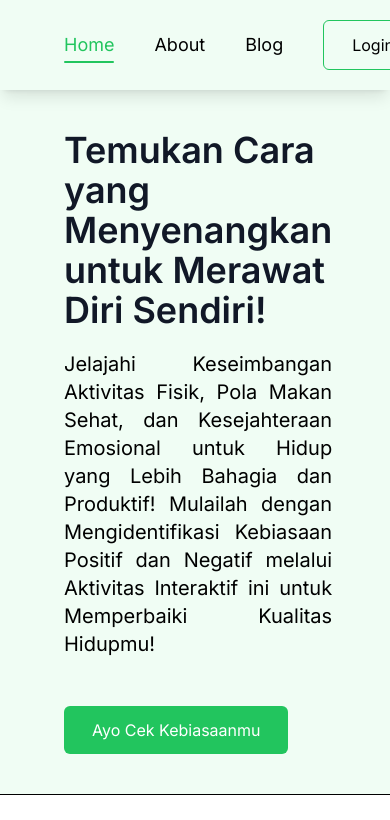
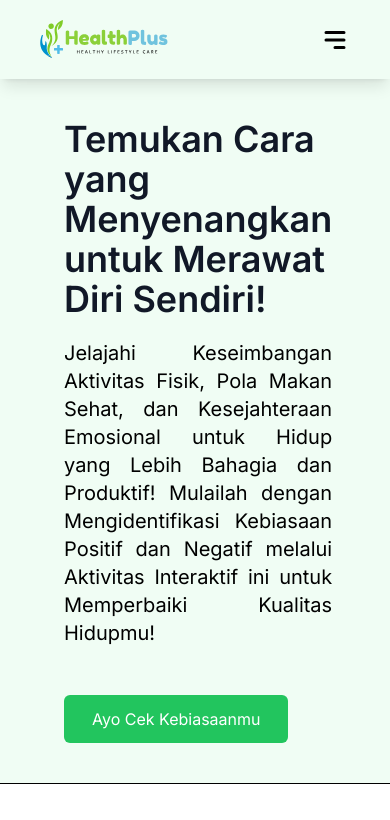
Before and after one commit to HizkiaReppi/health-plus, a Next.js app: page / in a window 390 px wide. Shown: the top 820 px of the page. Built offline with nearby package versions, Linux system fonts and the light colour scheme.

Commit message:
fix(navbar) add responsive

```diff
--- a/src/components/utilities/NavLink.js
+++ b/src/components/utilities/NavLink.js
@@ -9,7 +9,7 @@ const NavLink = ({ href, active = false, children }) => {
   return (
     <Link
       href={href}
-      className={`text-lg relative ${
+      className={`text-base md:text-lg relative ${
         active ? 'text-primary-500' : 'text-black'
       } hover:text-primary-500 duration-100`}
       onMouseEnter={() => setActiveHover(true)}
@@ -17,7 +17,7 @@ const NavLink = ({ href, active = false, children }) => {
     >
       {children}
       {(active || activeHover) && (
-        <span className='absolute left-0 -bottom-2 w-full h-0.5 bg-primary-500 rounded-full' />
+        <span className='absolute left-0 -bottom-2 w-full h-0 md:h-0.5 bg-primary-500 rounded-full' />
       )}
     </Link>
   );
--- a/src/components/utilities/Navbar.js
+++ b/src/components/utilities/Navbar.js
@@ -1,16 +1,36 @@
+'use client';
+
 import Image from 'next/image';
 import Link from 'next/link';
+import { useEffect, useState } from 'react';
+import { HiMenuAlt3 } from 'react-icons/hi';
+import { MdClose } from 'react-icons/md';
 import logo from '@/assets/logo.svg';
 import Button from './Button';
 import NavLink from './NavLink';
 
 const Navbar = () => {
+  const [nav, setNav] = useState(false);
+  const handleClick = () => setNav(!nav);
+
+  useEffect(() => {
+    window.addEventListener('scroll', () => {
+      if (window.scrollY < -1) {
+        setNav(true);
+      } else {
+        setNav(false);
+      }
+    });
+  }, []);
+
   return (
-    <nav className='sticky top-0 left-0 flex justify-between items-center px-16 py-5 bg-primary-50 z-50 shadow-lg'>
+    <nav className='sticky top-0 left-0 flex justify-between items-center px-10 md:px-16 py-5 bg-primary-50 z-50 shadow-lg'>
       <Link href='/'>
-        <Image src={logo} height={60} />
+        <Image src={logo} className='w-32 md:w-52' />
       </Link>
-      <ul className='flex justify-between items-center gap-10'>
+
+      {/* Menu */}
+      <ul className='hidden md:flex justify-between items-center gap-10'>
         <li>
           <NavLink href='/' active={true}>
             Home
@@ -33,6 +53,52 @@ const Navbar = () => {
           </Link>
         </li>
       </ul>
+
+      {/* Hamburger */}
+      <div
+        className='block md:hidden'
+        onClick={handleClick}
+        onScroll={handleClick}
+      >
+        {!nav ? (
+          <HiMenuAlt3 className='text-3xl cursor-pointer' />
+        ) : (
+          <MdClose className='text-3xl cursor-pointer' />
+        )}
+      </div>
+
+      {/* Menu Mobile */}
+      <ul
+        className={
+          !nav
+            ? 'absolute top-[-500px] left-0 flex md:hidden w-full opacity-0 duration-200 ease'
+            : 'absolute top-full left-0 flex md:hidden flex-col gap-3 w-full shadow-md text-left duration-200 ease px-10 bg-primary-50 pb-5'
+        }
+      >
+        <li>
+          <NavLink href='/' active={true}>
+            Home
+          </NavLink>
+        </li>
+        <li>
+          <NavLink href='/about'>About</NavLink>
+        </li>
+        <li>
+          <NavLink href='/blog'>Blog</NavLink>
+        </li>
+        <li>
+          <Link href='/login'>
+            <Button className='px-3 py-2 text-sm' outline={true}>
+              Login
+            </Button>
+          </Link>
+        </li>
+        <li>
+          <Link href='/register'>
+            <Button className='px-3 py-2 text-sm'>Register</Button>
+          </Link>
+        </li>
+      </ul>
     </nav>
   );
 };
```
